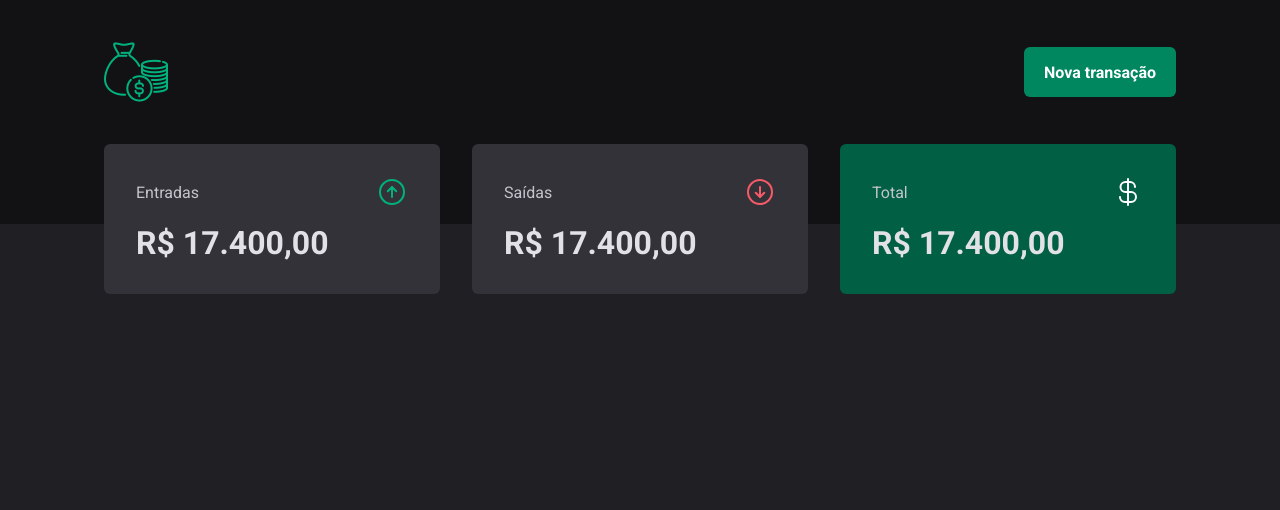
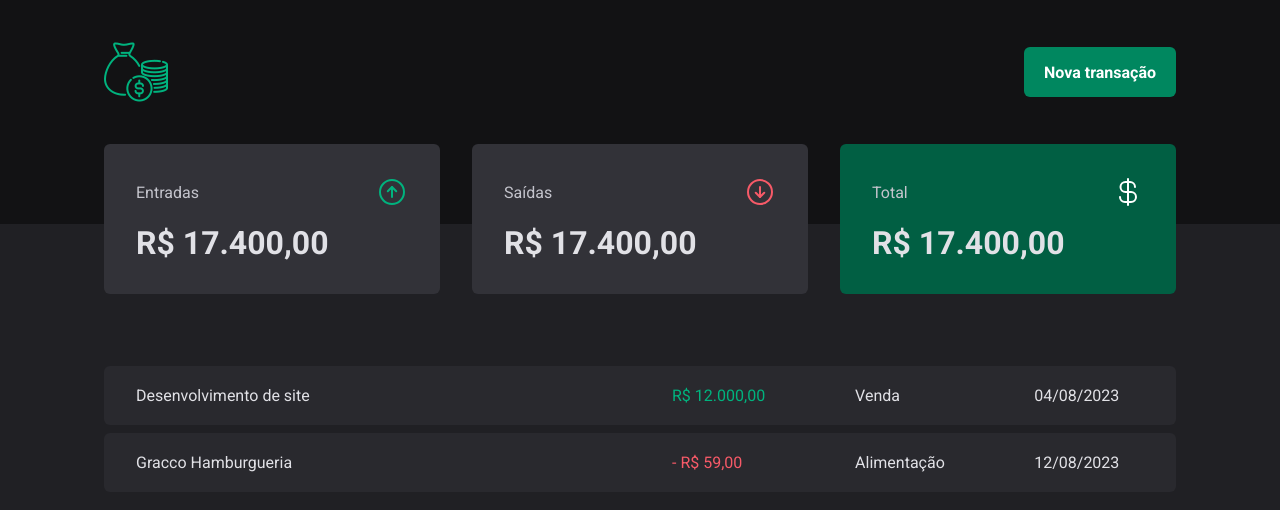
Before and after one commit to danvieira97/ignite-dtmoney, a React (Vite) app: page / in a window 1280 px wide. Shown: the top 510 px of the page. Built offline with nearby package versions, Linux system fonts and the light colour scheme.

Commit message:
feat: transactions table

```diff
--- a/src/pages/Transactions/index.tsx
+++ b/src/pages/Transactions/index.tsx
@@ -1,11 +1,39 @@
 import { Header } from '../../components/Header'
 import { Summary } from '../../components/Summary'
+import {
+  PriceHighlight,
+  TransactionsContainer,
+  TransactionsTable,
+} from './styles'
 
 export function Transaction() {
   return (
     <div>
       <Header />
       <Summary />
+
+      <TransactionsContainer>
+        <TransactionsTable>
+          <tbody>
+            <tr>
+              <td width="50%">Desenvolvimento de site</td>
+              <td>
+                <PriceHighlight variant="income">R$ 12.000,00</PriceHighlight>
+              </td>
+              <td>Venda</td>
+              <td>04/08/2023</td>
+            </tr>
+            <tr>
+              <td width="50%">Gracco Hamburgueria</td>
+              <td>
+                <PriceHighlight variant="outcome">- R$ 59,00</PriceHighlight>
+              </td>
+              <td>Alimentação</td>
+              <td>12/08/2023</td>
+            </tr>
+          </tbody>
+        </TransactionsTable>
+      </TransactionsContainer>
     </div>
   )
 }
--- a/src/pages/Transactions/styles.ts
+++ b/src/pages/Transactions/styles.ts
@@ -0,0 +1,41 @@
+import styled from 'styled-components'
+
+export const TransactionsContainer = styled.main`
+  width: 100%;
+  max-width: 1120px;
+  margin: 4rem auto 0;
+  padding: 0 1.5rem;
+`
+
+export const TransactionsTable = styled.table`
+  width: 100%;
+  border-collapse: separate;
+  border-spacing: 0 0.5rem;
+  margin-top: 1.5rem;
+
+  td {
+    padding: 1.25rem 2rem;
+    background: ${(props) => props.theme['gray-700']};
+
+    &:first-child {
+      border-top-left-radius: 6px;
+      border-bottom-left-radius: 6px;
+    }
+
+    &:last-child {
+      border-top-right-radius: 6px;
+      border-bottom-right-radius: 6px;
+    }
+  }
+`
+
+interface PriceHighlightProps {
+  variant: 'income' | 'outcome'
+}
+
+export const PriceHighlight = styled.span<PriceHighlightProps>`
+  color: ${(props) =>
+    props.variant === 'income'
+      ? props.theme['green-300']
+      : props.theme['red-300']};
+`
```
